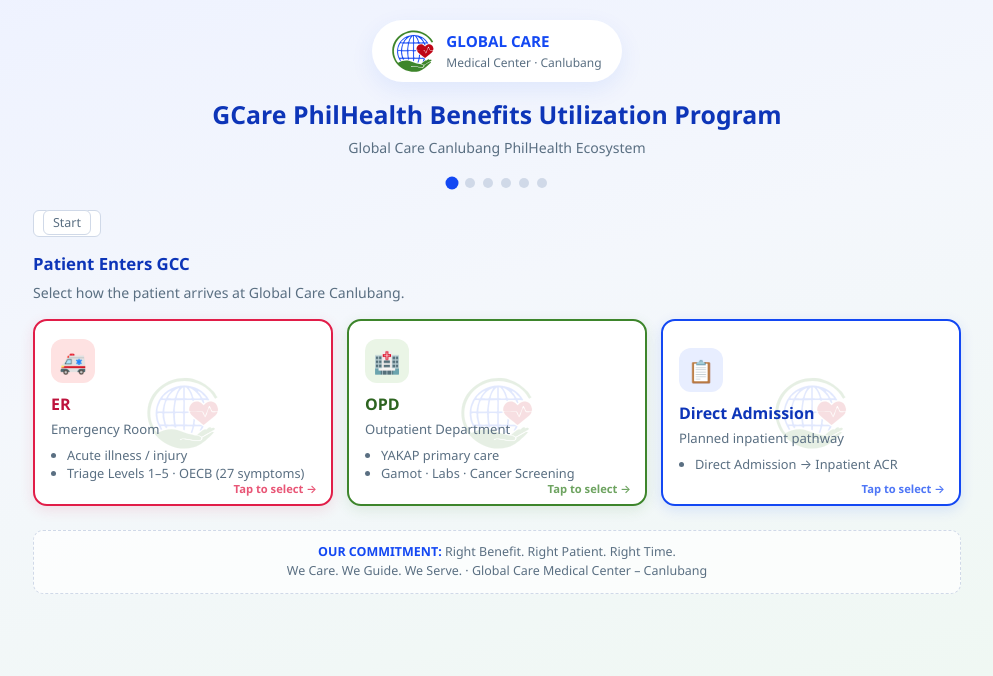
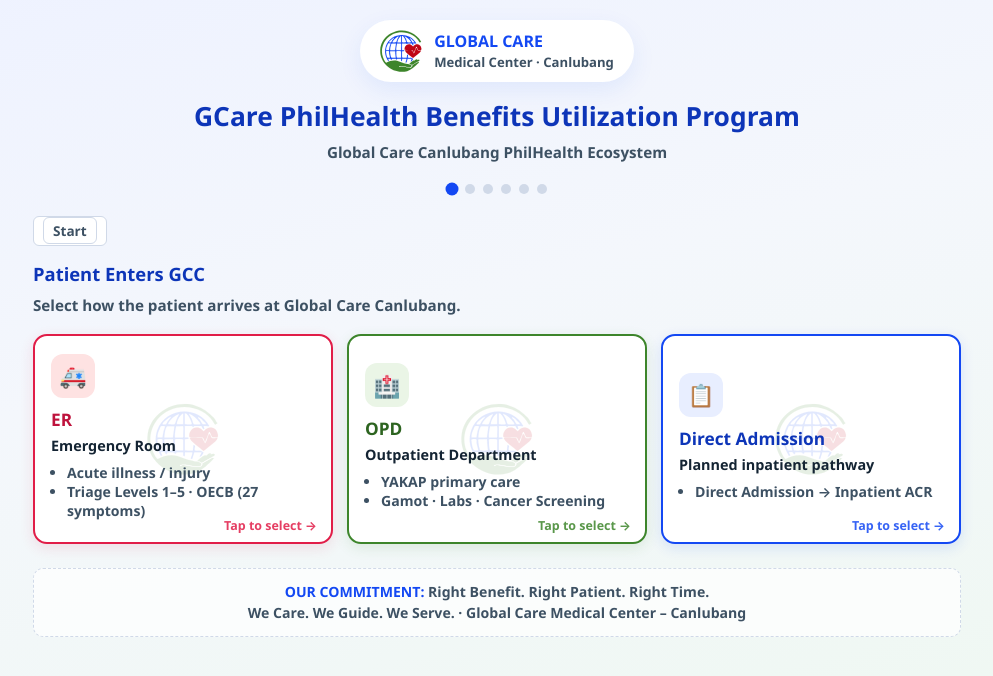
Before and after one commit to RALS-17/philhealth-yakap-flow, a React (Vite) app: page / in a window 1280 px wide. Shown: the top 676 px of the page, without its empty margins (143-1136 px from the left). Built offline with nearby package versions, Linux system fonts and the light colour scheme.

Commit message:
Improve text size and weight for readability

```diff
--- a/src/index.css
+++ b/src/index.css
@@ -5,8 +5,8 @@
   --green: #3d852b;
   --green-dark: #2d6420;
   --green-light: #eaf5e6;
-  --text: #1a2b3c;
-  --muted: #5a6f82;
+  --text: #142433;
+  --muted: #3d5163;
   --border: #d0d9e8;
   --card: #ffffff;
   --radius: 14px;
@@ -24,7 +24,14 @@
   background: linear-gradient(165deg, #eef2ff 0%, #f4f7fc 40%, #eef8f0 100%);
   color: var(--text);
   min-height: 100vh;
-  line-height: 1.5;
+  line-height: 1.55;
+  font-size: 16px;
+  font-weight: 500;
+}
+
+p {
+  font-weight: 500;
+  color: var(--text);
 }
 
 .container {
@@ -63,25 +70,28 @@
 
 .brand-text strong {
   display: block;
-  font-size: 0.95rem;
+  font-size: 1rem;
+  font-weight: 700;
   color: var(--blue);
 }
 
 .brand-text span {
-  font-size: 0.75rem;
+  font-size: 0.82rem;
+  font-weight: 600;
   color: var(--muted);
 }
 
 h1 {
-  font-size: clamp(1.25rem, 3.5vw, 1.55rem);
-  font-weight: 700;
+  font-size: clamp(1.3rem, 3.5vw, 1.65rem);
+  font-weight: 800;
   color: var(--blue-dark);
   margin-bottom: 4px;
 }
 
 .tagline {
   color: var(--muted);
-  font-size: 0.88rem;
+  font-size: 0.95rem;
+  font-weight: 600;
 }
 
 /* Progress */
@@ -127,7 +137,8 @@
 }
 
 .path {
-  font-size: 0.78rem;
+  font-size: 0.85rem;
+  font-weight: 600;
   color: var(--muted);
   margin-bottom: 14px;
   display: flex;
@@ -151,14 +162,15 @@
 }
 
 .section-title {
-  font-size: 1.05rem;
-  font-weight: 700;
+  font-size: 1.15rem;
+  font-weight: 800;
   color: var(--blue-dark);
   margin-bottom: 6px;
 }
 
 .section-desc {
-  font-size: 0.88rem;
+  font-size: 0.95rem;
+  font-weight: 600;
   color: var(--muted);
   margin-bottom: 16px;
 }
@@ -244,10 +256,10 @@
   position: absolute;
   bottom: 8px;
   right: 14px;
-  font-size: 0.7rem;
-  font-weight: 600;
+  font-size: 0.78rem;
+  font-weight: 700;
   color: var(--blue);
-  opacity: 0.75;
+  opacity: 0.85;
   z-index: 1;
 }
 
@@ -315,7 +327,8 @@
 }
 
 .choice-card h3 {
-  font-size: 1rem;
+  font-size: 1.08rem;
+  font-weight: 800;
   margin-bottom: 5px;
   color: var(--blue-dark);
 }
@@ -329,15 +342,17 @@
 }
 
 .choice-card p {
-  font-size: 0.82rem;
-  color: var(--muted);
+  font-size: 0.9rem;
+  font-weight: 600;
+  color: var(--text);
   margin-bottom: 6px;
 }
 
 .choice-card ul {
   margin-top: 8px;
   padding-left: 16px;
-  font-size: 0.8rem;
+  font-size: 0.88rem;
+  font-weight: 600;
   color: var(--muted);
 }
 
@@ -381,9 +396,9 @@
 /* Level badges */
 .level-badge {
   display: inline-block;
-  font-size: 0.7rem;
-  font-weight: 700;
-  padding: 2px 8px;
+  font-size: 0.78rem;
+  font-weight: 800;
+  padding: 3px 9px;
   border-radius: 999px;
   margin-bottom: 8px;
   color: white;
@@ -431,13 +446,15 @@
 }
 
 .result-header h2 {
-  font-size: 1.2rem;
+  font-size: 1.28rem;
+  font-weight: 800;
   margin-bottom: 4px;
 }
 
 .result-header p {
-  opacity: 0.92;
-  font-size: 0.88rem;
+  opacity: 0.95;
+  font-size: 0.95rem;
+  font-weight: 600;
 }
 
 .badge {
@@ -445,9 +462,9 @@
   background: rgba(255, 255, 255, 0.22);
   padding: 3px 10px;
   border-radius: 999px;
-  font-size: 0.72rem;
+  font-size: 0.8rem;
   margin-top: 8px;
-  font-weight: 600;
+  font-weight: 700;
 }
 
 .component-list {
@@ -483,21 +500,24 @@
 }
 
 .component-card h4 {
-  font-size: 0.92rem;
+  font-size: 1rem;
+  font-weight: 800;
   margin-bottom: 2px;
   color: var(--blue-dark);
 }
 
 .component-card p {
-  font-size: 0.8rem;
-  color: var(--muted);
+  font-size: 0.9rem;
+  font-weight: 600;
+  color: var(--text);
 }
 
 .note-box {
   margin-top: 14px;
   padding: 12px 14px;
   border-radius: 10px;
-  font-size: 0.84rem;
+  font-size: 0.92rem;
+  font-weight: 600;
   border: 1px solid;
 }
 
@@ -520,8 +540,8 @@
 }
 
 .section-label {
-  font-size: 0.75rem;
-  font-weight: 700;
+  font-size: 0.82rem;
+  font-weight: 800;
   text-transform: uppercase;
   letter-spacing: 0.04em;
   color: var(--muted);
@@ -540,7 +560,8 @@
 
 .navigator-panel h3 {
   color: var(--green-dark);
-  font-size: 1.05rem;
+  font-size: 1.12rem;
+  font-weight: 800;
   margin-bottom: 10px;
   display: flex;
   align-items: center;
@@ -557,7 +578,8 @@
   display: flex;
   align-items: flex-start;
   gap: 10px;
-  font-size: 0.88rem;
+  font-size: 0.95rem;
+  font-weight: 600;
   color: var(--text);
   padding: 8px 10px;
   background: var(--green-light);
@@ -566,7 +588,7 @@
 
 .navigator-list li span {
   color: var(--green);
-  font-weight: 700;
+  font-weight: 800;
 }
 
 /* Buttons */
@@ -580,9 +602,9 @@
 .btn {
   border: none;
   border-radius: 10px;
-  padding: 11px 18px;
-  font-size: 0.9rem;
-  font-weight: 600;
+  padding: 12px 20px;
+  font-size: 0.98rem;
+  font-weight: 700;
   cursor: pointer;
   transition: all 0.2s ease;
   display: inline-flex;
@@ -637,7 +659,8 @@
 }
 
 .reminders h4 {
-  font-size: 0.85rem;
+  font-size: 0.95rem;
+  font-weight: 800;
   color: var(--blue-dark);
   margin-bottom: 10px;
 }
@@ -646,8 +669,9 @@
   list-style: none;
   display: grid;
   gap: 6px;
-  font-size: 0.8rem;
-  color: var(--muted);
+  font-size: 0.9rem;
+  font-weight: 600;
+  color: var(--text);
 }
 
 .reminders li::before {
@@ -659,7 +683,8 @@
 .footer-bar {
   margin-top: 24px;
   text-align: center;
-  font-size: 0.78rem;
+  font-size: 0.88rem;
+  font-weight: 600;
   color: var(--muted);
   padding: 12px;
   background: rgba(255, 255, 255, 0.7);
@@ -669,6 +694,7 @@
 
 .footer-bar strong {
   color: var(--blue);
+  font-weight: 800;
 }
 
 @media (max-width: 560px) {
@@ -690,7 +716,8 @@
 .data-table {
   width: 100%;
   border-collapse: collapse;
-  font-size: 0.78rem;
+  font-size: 0.88rem;
+  font-weight: 600;
   min-width: 780px;
 }
 
@@ -699,7 +726,7 @@
   color: white;
   text-align: left;
   padding: 10px 12px;
-  font-weight: 600;
+  font-weight: 800;
   white-space: nowrap;
 }
 
@@ -708,7 +735,8 @@
   border-bottom: 1px solid var(--border);
   vertical-align: top;
   color: var(--text);
-  line-height: 1.4;
+  font-weight: 600;
+  line-height: 1.45;
 }
 
 .data-table tr:nth-child(even) td {
@@ -739,7 +767,8 @@
   border: 1px solid var(--border);
   border-radius: 10px;
   padding: 10px 12px;
-  font-size: 0.86rem;
+  font-size: 0.92rem;
+  font-weight: 600;
 }
 
 .flow-steps .step-num {
@@ -761,7 +790,8 @@
 }
 
 .section-block h4 {
-  font-size: 0.92rem;
+  font-size: 1.02rem;
+  font-weight: 800;
   color: var(--blue-dark);
   margin-bottom: 8px;
 }
@@ -770,7 +800,8 @@
   list-style: none;
   display: grid;
   gap: 6px;
-  font-size: 0.84rem;
+  font-size: 0.92rem;
+  font-weight: 600;
 }
 
 .checklist li {
@@ -799,9 +830,9 @@
   background: white;
   color: var(--muted);
   border-radius: 999px;
-  padding: 7px 14px;
-  font-size: 0.78rem;
-  font-weight: 600;
+  padding: 8px 14px;
+  font-size: 0.88rem;
+  font-weight: 700;
   cursor: pointer;
   font-family: inherit;
 }
@@ -836,7 +867,8 @@
   display: flex;
   align-items: flex-start;
   gap: 6px;
-  font-size: 0.78rem;
+  font-size: 0.86rem;
+  font-weight: 600;
   color: var(--text);
   padding: 5px 6px;
   border-radius: 6px;
@@ -847,9 +879,9 @@
 .med-num {
   flex-shrink: 0;
   min-width: 18px;
-  font-weight: 700;
+  font-weight: 800;
   color: var(--blue);
-  font-size: 0.72rem;
+  font-size: 0.8rem;
 }
 
 @media (max-width: 700px) {
```
